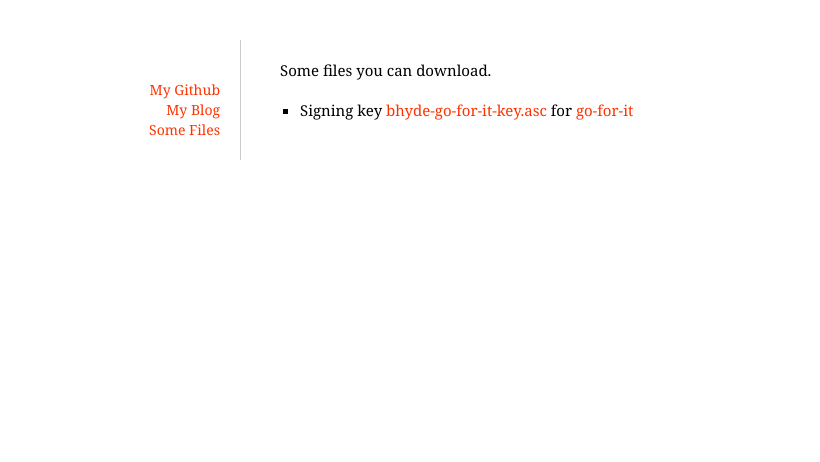
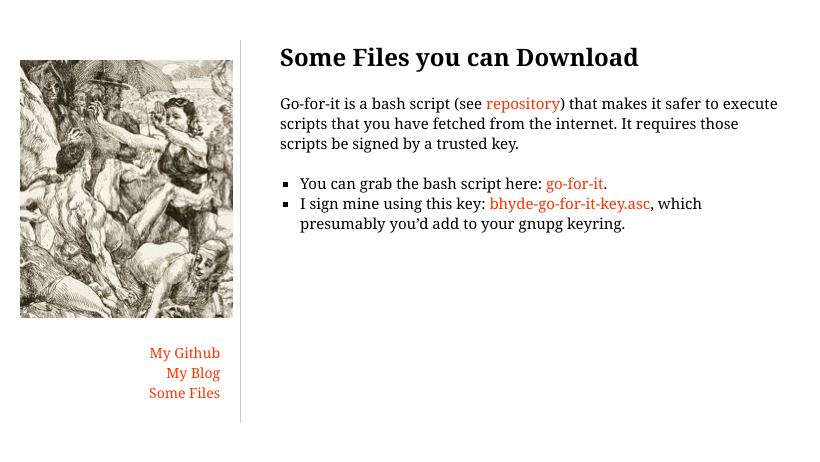
Before and after one commit to bhyde/bhyde.github.io, a plain HTML site: page files/index.html in a window 1280 px wide. Shown: the whole page, without its empty margins (0-820 px from the left). Drawn offline with Linux system fonts and the light colour scheme.

Commit message:
Put a pic in the template.  Add an /assets/ directory, and a /files to point to it.

```diff
--- a/files/index.html
+++ b/files/index.html
@@ -7,14 +7,21 @@
   </head>
   <body>
     <div id="main">
-      <p>Some files you can download.</p>
+      <h2 id="some-files-you-can-download">Some Files you can Download</h2>
+
+<p>Go-for-it is a bash script (see <a href="http://github./go-for-it">repository</a>)
+that makes it safer to execute scripts that you have fetched from the
+internet.  It requires those scripts be signed by a trusted key.</p>
 
 <ul>
-  <li>Signing key <a href="bhyde-go-for-it-key.asc">bhyde-go-for-it-key.asc</a> for <a href="http://github.com/bhyde/go-for-it">go-for-it</a></li>
+  <li>You can grab the bash script here: <a href="/assets/go-for-it">go-for-it</a>.</li>
+  <li>I sign mine using this key: <a href="/assets/bhyde-go-for-it-key.asc">bhyde-go-for-it-key.asc</a>, which
+presumably you&#8217;d add to your gnupg keyring.</li>
 </ul>
 
     </div>
     <div id="sidebar">
+      <img src="/assets/push.png">
       <ul>
         <li><a href="http://github.com/bhyde">My Github</a></li>
         <li><a href="http://enthusiasm.cozy.org/">My Blog</a></li>
```
Also changed, not shown: index.html (+3 -4 lines), assets/push.png (added), 3 other files.
